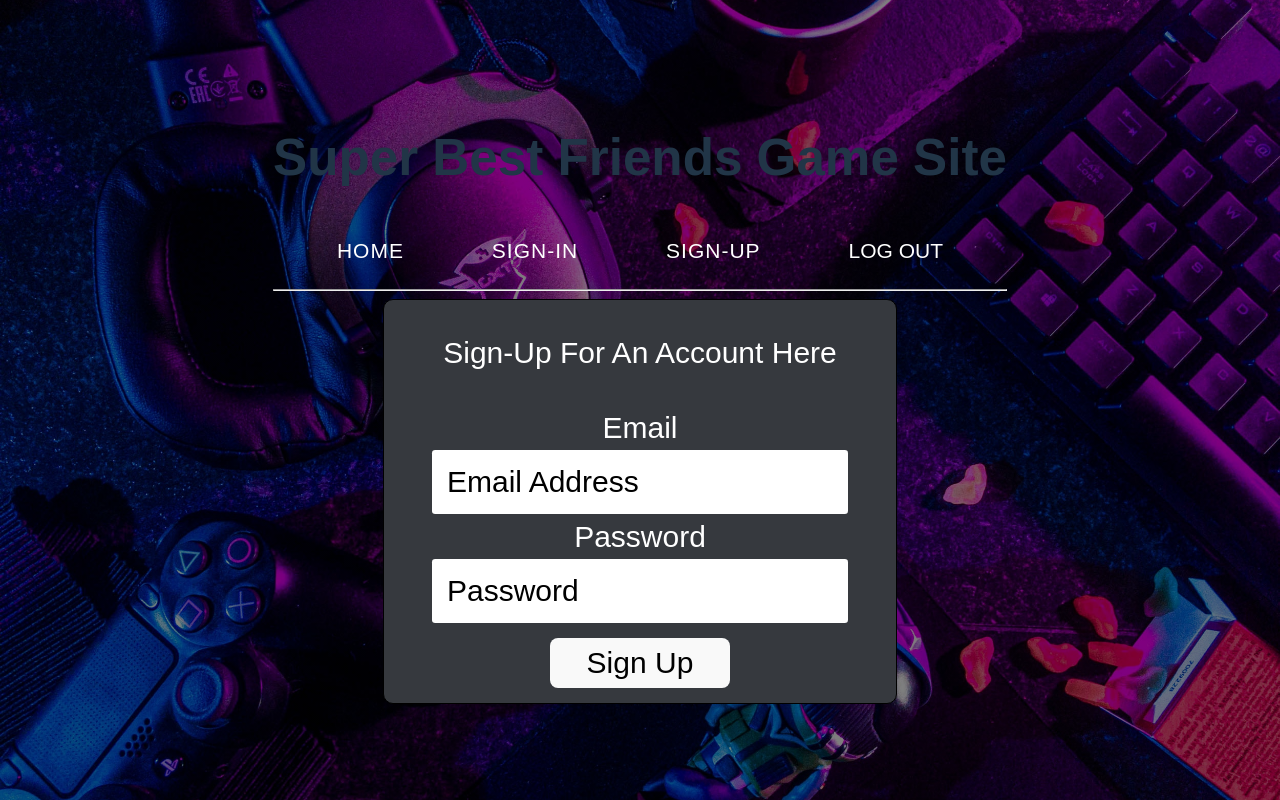
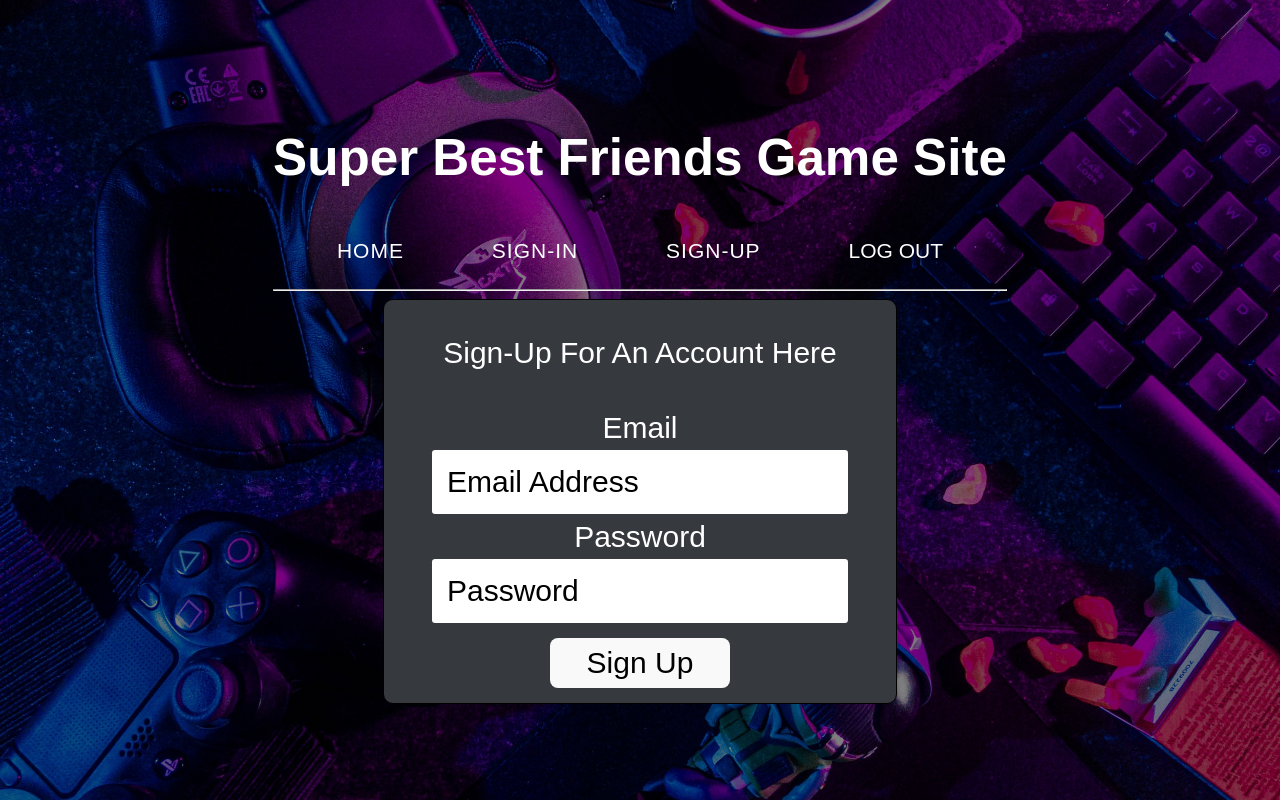
Before and after one commit to staten-island-tech/sql-project-super-best-friends, a Vue app in the folder supabase-vue-3/: page /sign-up in a window 1280 px wide. Built offline with nearby package versions, Linux system fonts and the light colour scheme; no server answers; the database is empty; a web font is replaced by a local one.

Commit message:
redirected to sign-in after signing up

```diff
--- a/supabase-vue-3/src/App.vue
+++ b/supabase-vue-3/src/App.vue
@@ -39,6 +39,9 @@ async function LogOut() {
 </template>
 
 <style scoped>
+h1 {
+  color: white;
+}
 .logout-button {
   color: white;
   background-color: transparent;
--- a/supabase-vue-3/src/views/Sign-Up.vue
+++ b/supabase-vue-3/src/views/Sign-Up.vue
@@ -26,6 +26,7 @@
 <script setup>
 import { ref } from "vue";
 import { supabase } from "../supabase.js";
+import router from "../router/index.js";
 
 const email = ref("");
 const password = ref("");
@@ -41,6 +42,7 @@ async function signUp() {
     await supabase
       .from("account_system")
       .insert({ UserEmail: email.value, UserPass: password.value });
+    router.push("sign-in");
   } catch (error) {
     console.log("An error occurred during signup", error);
   }
```
